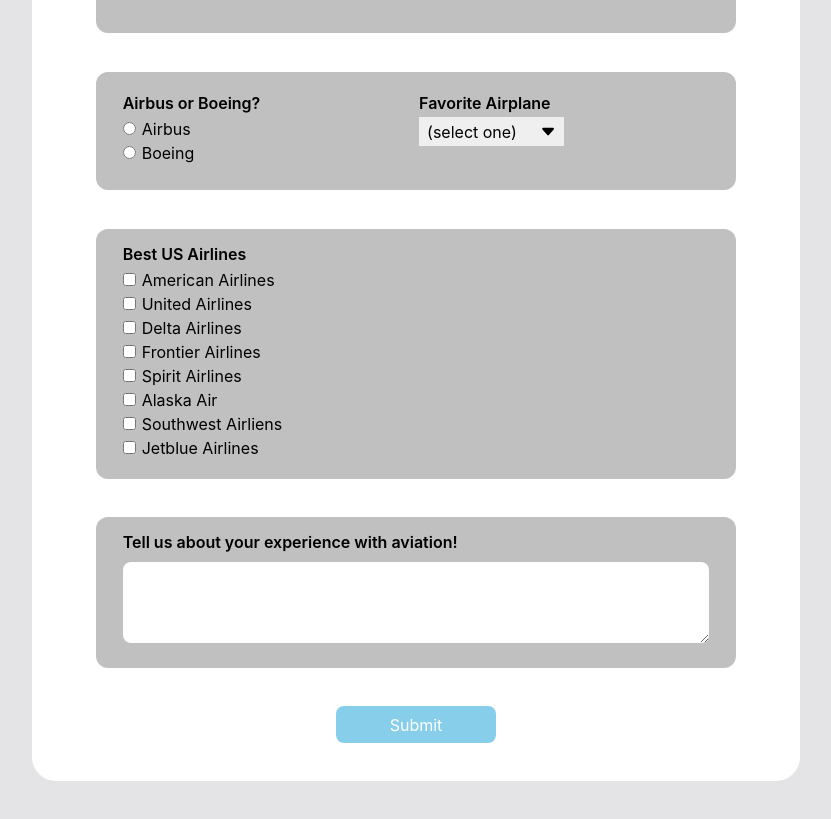
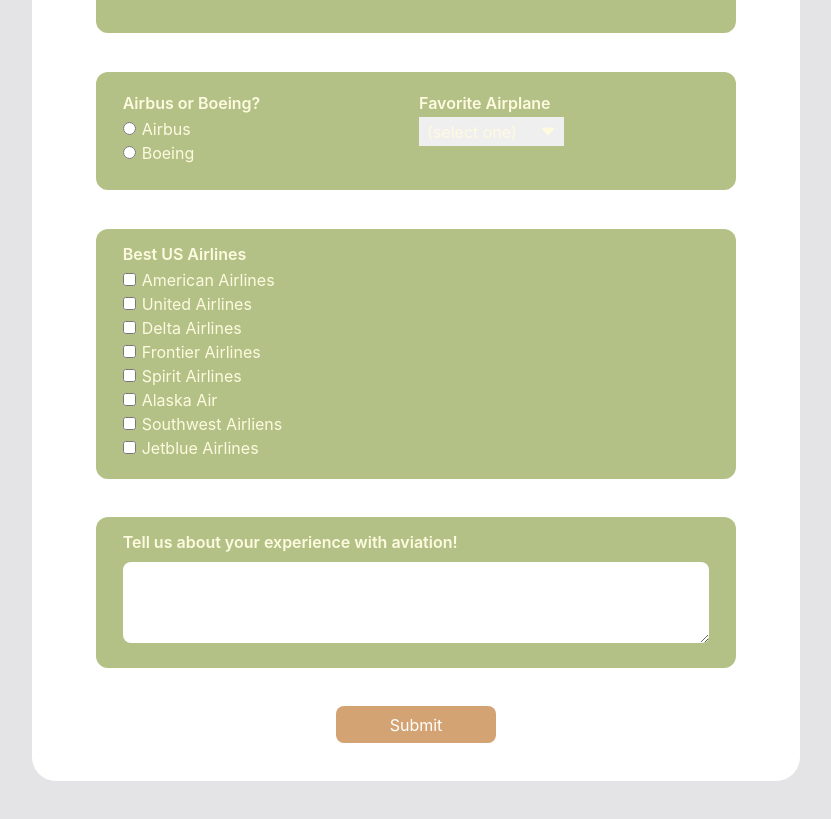
Before and after one commit to vyang2968/planesurvey, a React (Create React App) app in the folder client/: page / in a window 1280 px wide. Shown: the part 349-1168 px from the top of the page, without its empty margins (224-1055 px from the left). Built offline with nearby package versions, Linux system fonts and the light colour scheme.

Commit message:
coloring...

```diff
--- a/client/src/pages/Survey/Survey.js
+++ b/client/src/pages/Survey/Survey.js
@@ -6,7 +6,7 @@ function Survey() {
     const planes = ['A220', 'A320', 'A330', 'A340', 'A350', 'A380', 'B737', 'B747', 'B757', 'B767', 'B777', 'B787'];
     const airlines = ['American Airlines', 'United Airlines', 'Delta Airlines', 'Frontier Airlines', 'Spirit Airlines', 'Alaska Air', 'Southwest Airliens', 'Jetblue Airlines'];
 
-    const sectionStyle = 'w-full my-[3%] pt-[2%] pb-[3%] bg-silver flex flex-col items-center rounded-xl';
+    const sectionStyle = 'w-full my-[3%] pt-[2%] pb-[3%] bg-olivine flex flex-col items-center rounded-xl';
     const labelStyle = 'block mb-0.5 text-md font-semibold';
     const rowStyle = 'w-11/12 m-[1%] grid grid-flow-col';
     const inputStyle = 'w-full px-2 h-3/5 rounded-lg';
@@ -22,14 +22,14 @@ function Survey() {
 
     return (
         <>
-            <Container className='min-w-screen min-h-max h-fit bg-zinc-200 flex justify-center items-center'>
+            <Container className='min-w-screen min-h-max h-fit bg-zinc-200 flex justify-center items-center text-cornsilk'>
                 <Card className='min-w-3/5 w-3/5 h-auto bg-white rounded-3xl my-[5%] flex justify-center items-center'>
                     <Card.Body className='w-5/6 py-[5%]'>
                         <Container className='w-full text-center pb-[3%]'>
                             <Card.Title className='text-3xl mb-1'>Plane Survey</Card.Title>
                             <Card.Subtitle className='text-xs'>Please fill out the fields below with the required information</Card.Subtitle>
                         </Container>
-                        <Form className='w-full flex flex-col items-center' onSubmit={handleSubmit(onSubmit)}>
+                        <Form noValidate className='w-full flex flex-col items-center' onSubmit={handleSubmit(onSubmit)}>
                             <Container className={sectionStyle + ' pb-[5.5%] gap-y-3'}>
                                 <Container className='w-11/12 m-[1%] flex justify-between'>
                                     <Form.Group className='w-[48%]'>
@@ -121,7 +121,7 @@ function Survey() {
                                         <Controller
                                             control={control}
                                             name='manufacturer'
-                                            defaultValue=''
+                                            defaultValue='boeing'
                                             render={({field: {onChange, ref}}) => (
                                                 <Form.Check
                                                     type='radio'
@@ -144,15 +144,14 @@ function Survey() {
                                                     type='radio'
                                                     id='boeing'
                                                     name='airline'
-                                                    value='boeing'
                                                     label={<span className='ml-1.5'>Boeing</span>}
                                                     className='flex items-center'
+                                                    value='boeing'
                                                     onChange={e => onChange(e.target.checked)}
                                                 />
                                             )}
                                         >
                                         </Controller>
-
                                     </Form.Group>
                                     <Form.Group>
                                         <Form.Label className={labelStyle}>Favorite Airplane</Form.Label>
@@ -220,7 +219,7 @@ function Survey() {
                                 </Form.Group>
                             </Container>
                             <Container className='w-full h-full mt-[3%]'>
-                                <Button className='w-1/4 py-[1%] mx-auto flex justify-center items-center bg-sky-blue text-center rounded-lg text-white' type='submit' variant='primary'>Submit</Button>
+                                <Button className='w-1/4 py-[1%] mx-auto flex justify-center items-center bg-buff text-center rounded-lg text-white' type='submit' variant='primary'>Submit</Button>
                             </Container>
                         </Form>
                     </Card.Body>
--- a/client/tailwind.config.js
+++ b/client/tailwind.config.js
@@ -10,7 +10,11 @@ module.exports = {
         'davys-gray': '#5D5D5D',
         'alice-blue': '#FOF8FF',
         'jet': '#2F2F2F',
-        'silver': '#C0C0C0'
+        'silver': '#C0C0C0',
+        'buff': '#D4A373',
+        'papaya-whip' : '#FAEDCD',
+        'cornsilk' : '#FEFAE0',
+        'olivine' : "#B3C186"
       }
     },
   },
```
Also changed, not shown: 1 other file (tests, documents, lock files or other folders).
